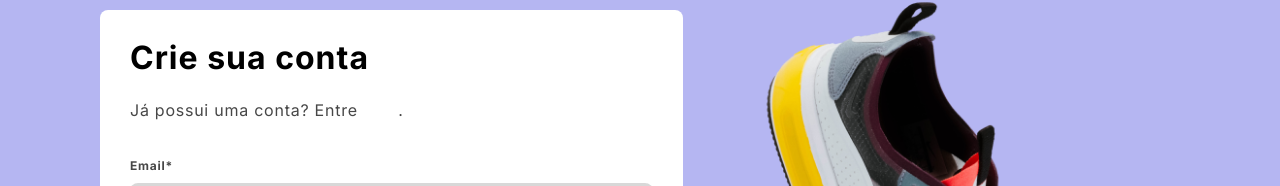
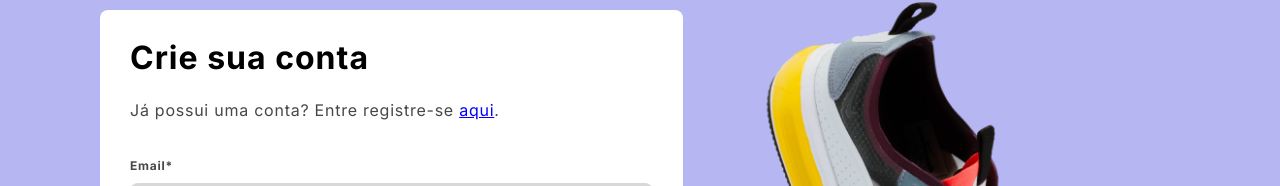
Before and after one commit to cleysonseveriano/nike-shoes, a plain HTML site: page index.html in a window 1280 px wide. Shown: the part 196-382 px from the top of the page. Drawn offline with Linux system fonts and the light colour scheme.

Commit message:
Alteração na âncora aqui

```diff
--- a/css/main.css
+++ b/css/main.css
@@ -282,3 +282,9 @@ footer main section ul:nth-child(3){
     color: #FFFFFF;
 
 }
+
+.aqui{
+    color: blue;
+    text-decoration: underline;
+
+}
--- a/index.html
+++ b/index.html
@@ -16,7 +16,7 @@
         <div class="banner">
             <div class="account">
                 <h3>Crie sua conta</h3>
-                <p class="accountp1">Já possui uma conta? Entre <a href="">aqui</a>.</p>
+                <p class="accountp1">Já possui uma conta? Entre registre-se <a href="" class="aqui">aqui</a>.</p>
                 <label for="">Email*</label>
                 <input type="email" placeholder="Insira seu email">
                 <button><a href="">Criar conta</a></button>
```
